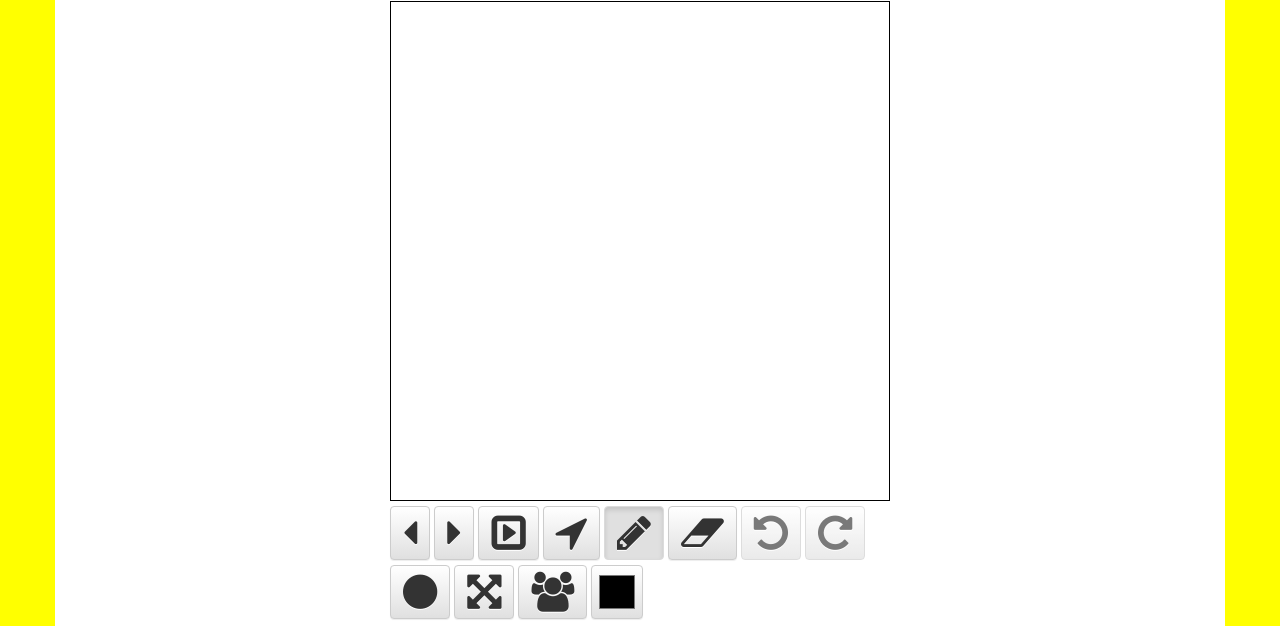
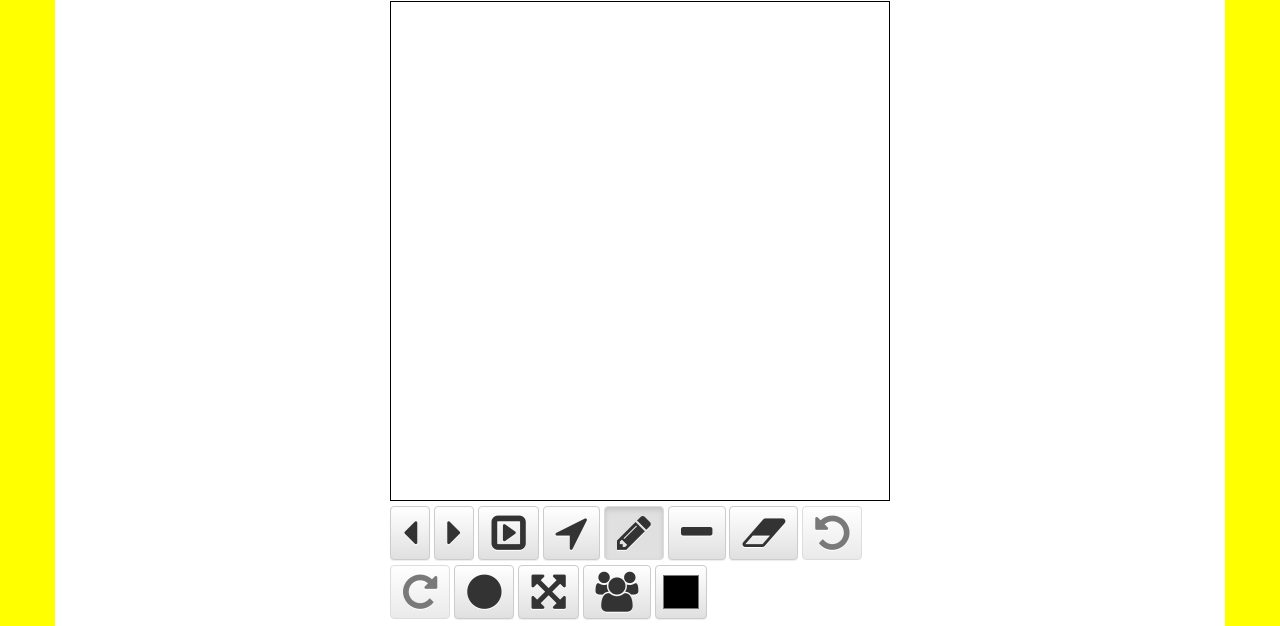
Before and after one commit to johncena1234/mission-animate, a plain HTML site: page edit.html in a window 1280 px wide. Shown: the part 54-680 px from the top of the page. Drawn offline with Linux system fonts and the light colour scheme.

Commit message:
Button Changes

```diff
--- a/edit.html
+++ b/edit.html
@@ -48,12 +48,13 @@
       <button type="button" class="btn btn-default pause" title="Pause"> <i class="fa fa-caret-square-o-right"></i> </button>
       <button type="button" class="btn btn-default mouse" title="Mouse"> <i class="fa fa-location-arrow"></i> </button>
       <button type="button" class="btn btn-default pencil" data-tool="pencil" data-bind="css: {active: tool() == 'pencil'}, click: changeTool" title="Pencil"> <i class="fa fa-pencil"></i> </button>
+      <button type="button" class="btn btn-default line" title="Line"> <i class="fa fa-minus"></i> </button>
       <button type="button" class="btn btn-default eraser" data-tool="eraser" data-bind="css: {active: tool() == 'eraser'}, click: changeTool" title="Eraser"> <i class="fa fa-eraser"></i> </button>
       <button type="button" class="btn btn-default undo" title="Undo" data-bind="enable: state.canUndo(), click: undo"> <i class="fa fa-undo"></i> </button>
       <button type="button" class="btn btn-default redo" title="Redo" data-bind="enable: state.canRedo(), click: redo"> <i class="fa fa-repeat"></i> </button>
       <button type="button" class="btn btn-default size" title="Pencil Size"> <i class="fa fa-circle"></i> </button>
       <button type="button" class="btn btn-default size" title="Picture Size"> <i class="fa fa-arrows-alt"></i> </button>
-      <button type="button" class="btn btn-default onion skin" title="Onion Skin"> <i class="fa fa-group"></i> </button>
+      <button type="button" class="btn btn-default onion skin" title="Onion Skin"> <i class="fa fa-users"></i> </button>
       <input type="color" id="pencil-color" title="Change Color" class="btn-default" data-bind="value: lineStyles.pencil.stroke" />
       <div style="text-align: center; font-size: 36px; font-family:cursive">
         Need help? Go to <a href="help.html">this page!</a>
```
